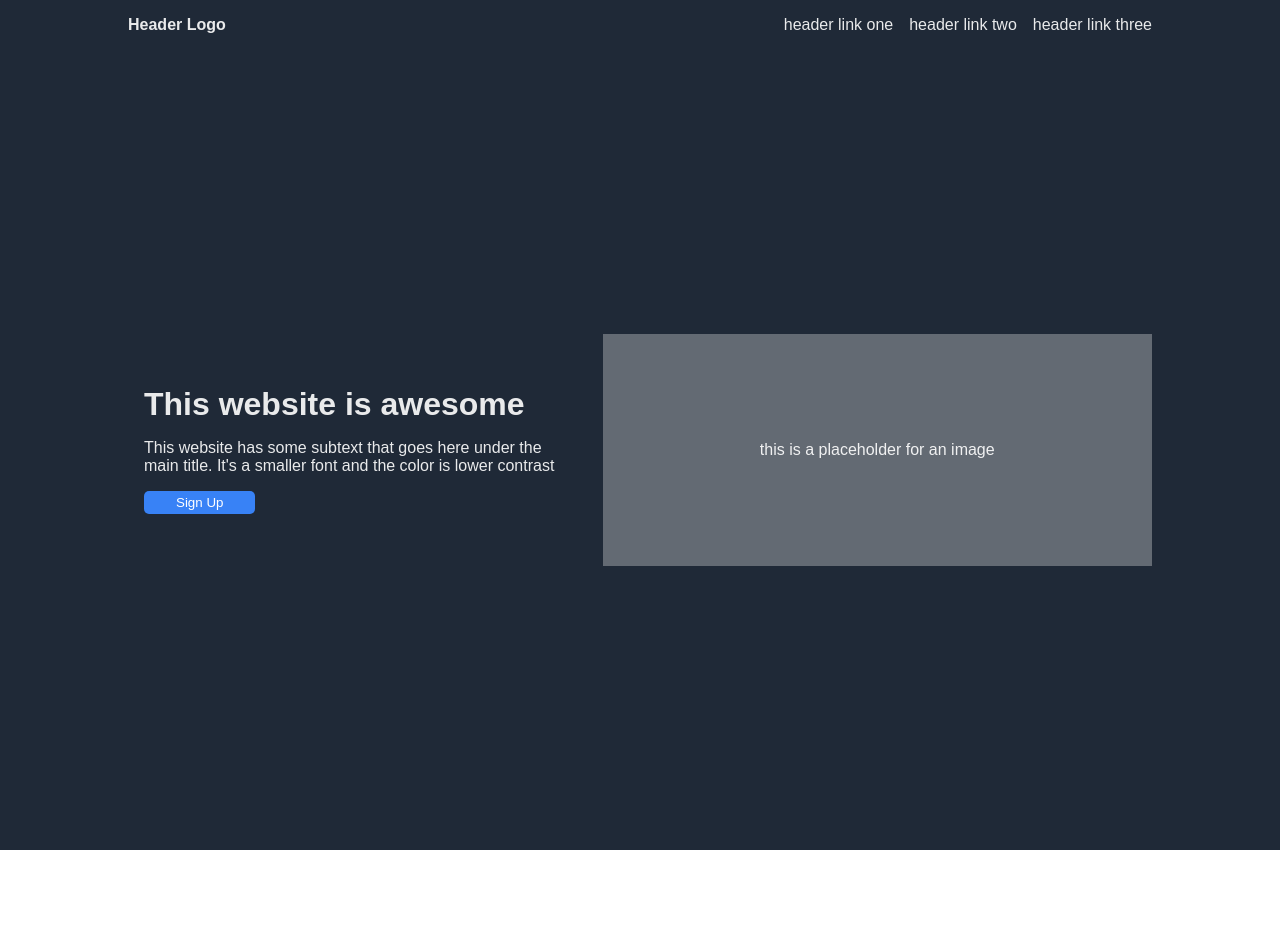
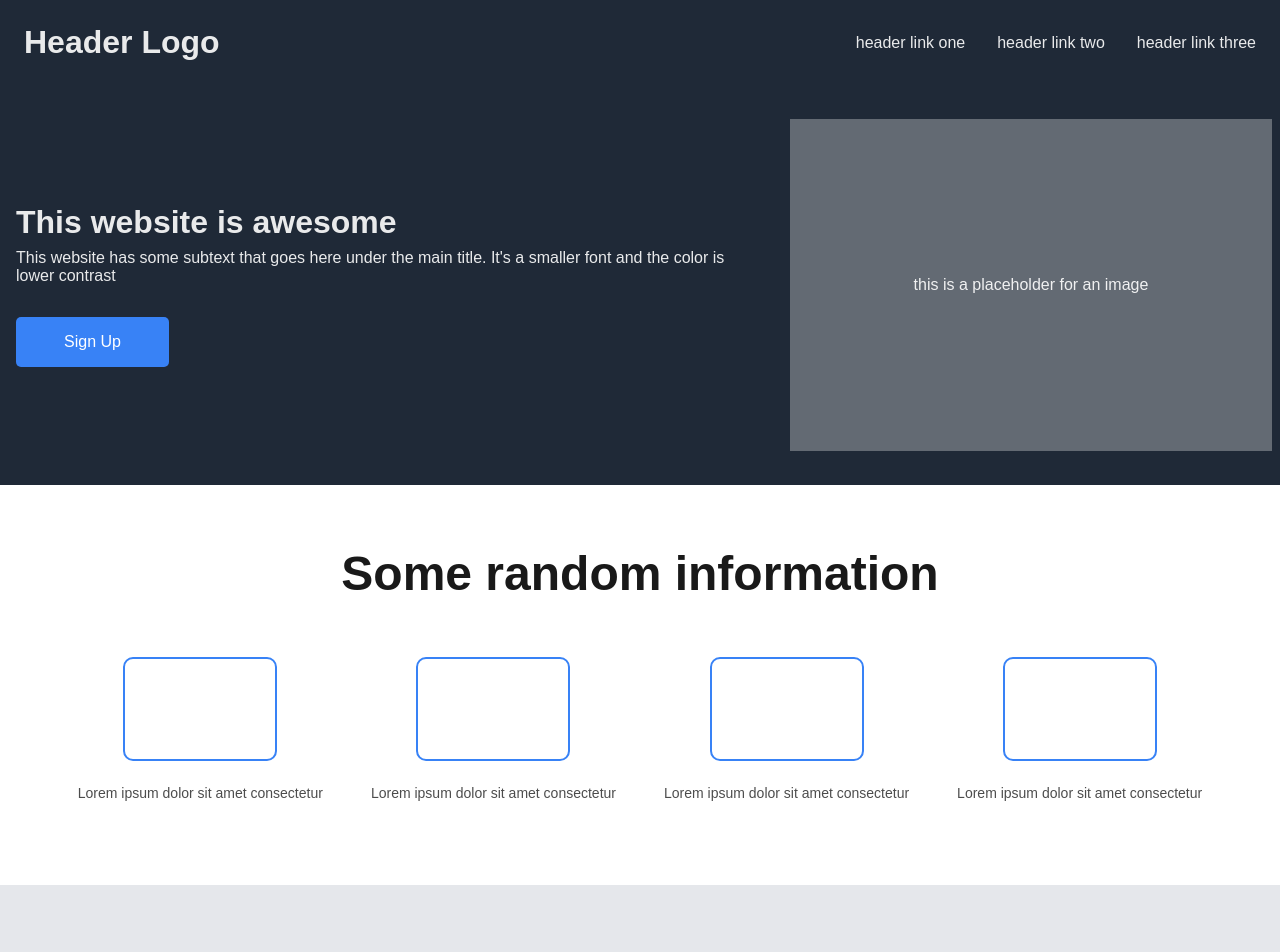
Before and after one commit to robelperey/project_landing-page, a plain HTML site: page index.html in a window 1280 px wide. Shown: the top 952 px of the page. Drawn offline with Linux system fonts and the light colour scheme.

Commit message:
update some styles to look more ok

```diff
--- a/index.html
+++ b/index.html
@@ -12,10 +12,10 @@
       <div class="hero">
         <nav>
           <ul>
-            <li class="logo">header logo</li>
-            <li>header link one</li>
-            <li>header link two</li>
-            <li>header link three</li>
+            <li class="logo"><a href="">header logo</a></li>
+            <li><a href="">header link one</a></li>
+            <li><a href="">header link two</a></li>
+            <li><a href="">header link three</a></li>
           </ul>
         </nav>
         <div class="header">
@@ -37,31 +37,19 @@
         <div class="info-img-container">
           <div class="img">
             <div class="some-img"></div>
-            <p>
-              Lorem ipsum dolor sit amet consectetur adipisicing elit. Eaque,
-              illo.
-            </p>
+            <p>Lorem ipsum dolor sit amet consectetur</p>
           </div>
           <div class="img">
             <div class="some-img"></div>
-            <p>
-              Lorem ipsum dolor sit amet consectetur adipisicing elit. Eaque,
-              illo.
-            </p>
+            <p>Lorem ipsum dolor sit amet consectetur</p>
           </div>
           <div class="img">
             <div class="some-img"></div>
-            <p>
-              Lorem ipsum dolor sit amet consectetur adipisicing elit. Eaque,
-              illo.
-            </p>
+            <p>Lorem ipsum dolor sit amet consectetur</p>
           </div>
           <div class="img">
             <div class="some-img"></div>
-            <p>
-              Lorem ipsum dolor sit amet consectetur adipisicing elit. Eaque,
-              illo.
-            </p>
+            <p>Lorem ipsum dolor sit amet consectetur</p>
           </div>
         </div>
       </div>
--- a/style.css
+++ b/style.css
@@ -15,36 +15,46 @@ body {
 nav {
   display: flex;
   justify-content: center;
+  align-items: center;
 }
 
 .logo {
   text-transform: capitalize;
+  font-size: 2rem;
   font-weight: 700;
 }
 
 nav ul {
-  width: 80%;
+  width: 100%;
   list-style: none;
   display: flex;
-  gap: 1rem;
-  padding: 1rem;
+  gap: 2rem;
+  padding: 1.5rem;
+}
+
+nav ul li {
+  display: flex;
+  align-items: center;
+}
+
+nav a {
+  color: rgba(255, 255, 255, 0.9);
+  text-decoration: none;
 }
 
 nav ul li:nth-child(1) {
   margin-right: auto;
 }
 
-.header {
-  width: 80%;
-  min-height: 100vh;
-  margin: 0 auto;
+.hero .header {
+  min-height: 50vh;
   display: flex;
+  justify-content: space-around;
   align-items: center;
-  gap: 2rem;
 }
 
 .banner h1 {
-  margin-bottom: 1rem;
+  margin-bottom: 0.5rem;
 }
 
 .banner {
@@ -53,7 +63,7 @@ nav ul li:nth-child(1) {
 }
 
 .banner p {
-  margin-bottom: 1rem;
+  margin-bottom: 2rem;
 }
 
 .banner button {
@@ -61,12 +71,15 @@ nav ul li:nth-child(1) {
   color: #fff;
   border: none;
   border-radius: 5px;
-  padding: 4px 32px;
+  padding: 1rem 3rem;
+  font-size: 1rem;
 }
 
 .banner-img {
-  width: 100%;
-  height: 200px;
+  margin: 0.5rem;
+  flex: none;
+  width: 450px;
+  height: 300px;
   background-color: rgba(255, 255, 255, 0.3);
   display: flex;
   justify-content: center;
@@ -74,26 +87,22 @@ nav ul li:nth-child(1) {
   padding: 1rem;
 }
 
-.header-itemn {
-  flex: 1;
-}
-
 .information {
   display: flex;
   flex-direction: column;
   align-items: center;
   justify-content: center;
-  min-height: 100vh;
-  gap: 1.5rem;
+  min-height: 50vh;
+  gap: 2rem;
 }
 
 .information h2 {
   color: rgba(0, 0, 0, 0.9);
+  font-size: 3rem;
 }
 
 .info-img-container {
   display: flex;
-  width: 600px;
 }
 
 .img {
@@ -101,13 +110,14 @@ nav ul li:nth-child(1) {
   flex-direction: column;
   align-items: center;
   text-align: center;
-  padding: 1rem;
+  padding: 1.5rem;
+  gap: 1rem;
 }
 
 .some-img {
   border: 2px solid #3882f6;
   border-radius: 10px;
-  width: 100px;
+  width: 150px;
   height: 100px;
   margin-bottom: 8px;
 }
@@ -121,32 +131,33 @@ nav ul li:nth-child(1) {
   display: flex;
   justify-content: center;
   align-items: center;
-  min-height: 100vh;
+  min-height: 50vh;
   background-color: #e5e7eb;
-  font-size: 1.5rem;
 }
 
 blockquote {
-  width: 500px;
+  flex: 0 1 600px;
   font-style: italic;
+  font-size: 2rem;
 }
 
 cite {
   display: block;
   text-align: right;
   font-style: normal;
-  font-weight: bold;
-  padding: 8px;
+  font-weight: 900;
+  padding: 1rem;
 }
 
 .cta-container {
-  min-height: 100vh;
+  min-height: 50vh;
   display: flex;
   justify-content: center;
   align-items: center;
 }
 
 .cta {
+  margin: 0.5rem;
   background-color: #3882f6;
   color: #fff;
   border-radius: 5px;
@@ -155,14 +166,14 @@ cite {
 }
 
 .cta-text {
-  flex: 2;
+  padding: 2rem;
 }
 
 .cta-btn {
-  flex: 1;
   display: flex;
   justify-content: center;
   align-items: center;
+  padding: 2rem;
 }
 
 .cta-btn button {
@@ -170,14 +181,15 @@ cite {
   color: #fff;
   background-color: #3882f6;
   border-radius: 5px;
-  padding: 4px 16px;
+  padding: 1rem 3rem;
+  font-size: 1rem;
 }
 
 footer {
   display: flex;
   justify-content: center;
   align-items: center;
-  padding: 1rem;
+  padding: 1.5rem;
   background-color: #1f2937;
   color: #fff;
 }
```
